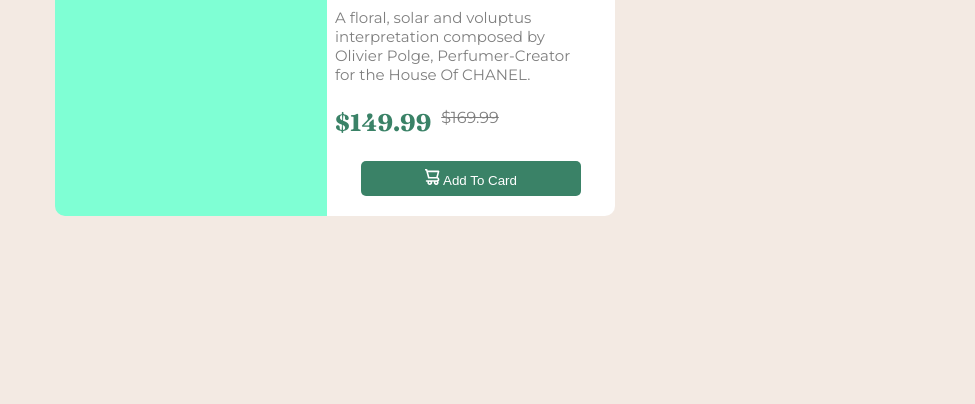
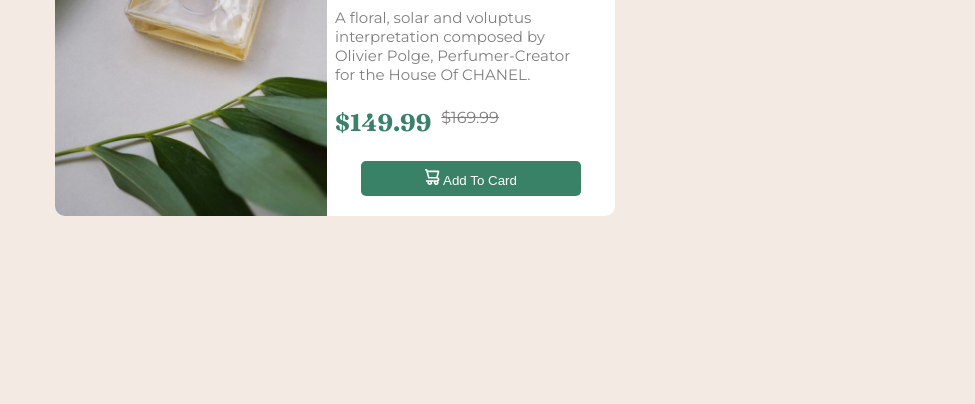
Before and after one commit to semihyildirim57/card-preview, a plain HTML site: page index.html in a window 1280 px wide. Shown: the part 396-800 px from the top of the page, without its empty margins (305-1280 px from the left). Drawn offline with Linux system fonts and the light colour scheme; the site is published under a folder, as on GitHub Pages, so addresses that start at the root find nothing; a web font is replaced by a local one.

Commit message:
Img file path fixed.

```diff
--- a/style.css
+++ b/style.css
@@ -86,7 +86,7 @@ p {
   border-top-left-radius: 10px;
   border-bottom-left-radius: 10px;
   background-size: cover;
-  background-image: url(/images/image-product-desktop.jpg);
+  background-image: url(./images/image-product-desktop.jpg);
   height: 423px;
   width: 260px;
   background-color: aquamarine;
```
